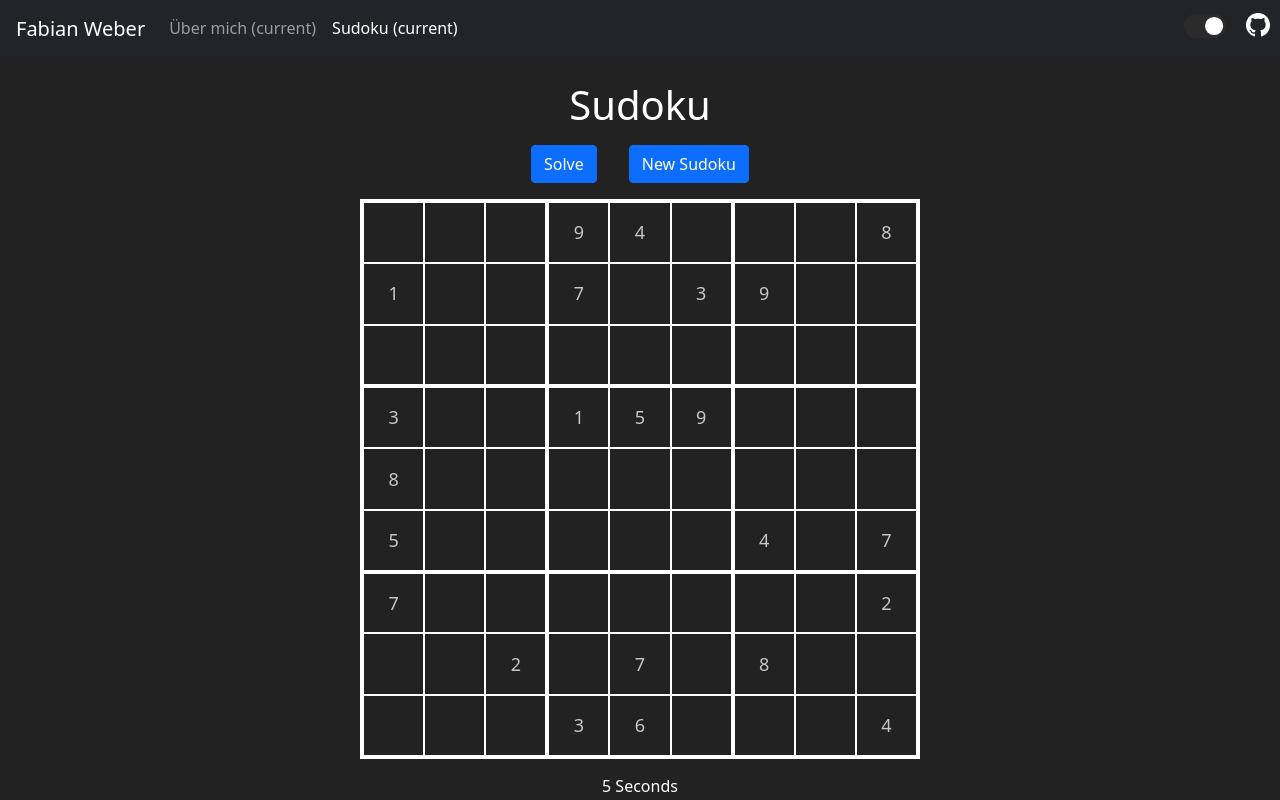
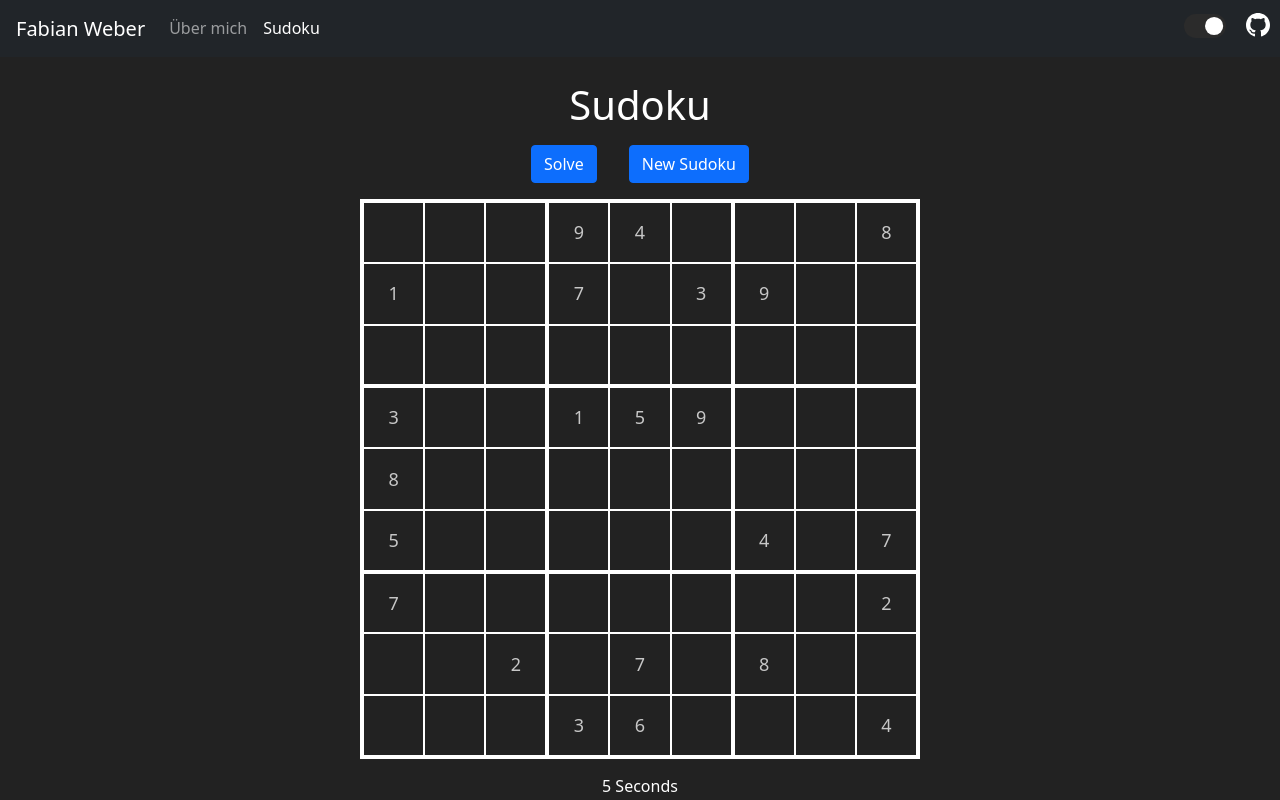
Before and after one commit to fabiastisch/fabiastisch.github.io, an Angular app: page /sudoku in a window 1280 px wide. Built offline with nearby package versions, Linux system fonts and the light colour scheme.

Commit message:
Fix header

```diff
--- a/src/app/header/routerlink/routerlink.component.html
+++ b/src/app/header/routerlink/routerlink.component.html
@@ -1,4 +1,3 @@
 <li class="nav-item ">
-  <app-underline class="nav-link"> <a class="nav-link p-0" routerLinkActive="active" [routerLinkActiveOptions]="{exact: true}" routerLink="{{link}}"> {{name}} <span
-    class="sr-only">(current)</span></a></app-underline>
+  <app-underline class="nav-link"> <a class="nav-link p-0" routerLinkActive="active" [routerLinkActiveOptions]="{exact: true}" routerLink="{{link}}"> {{name}}</a></app-underline>
 </li>
```
